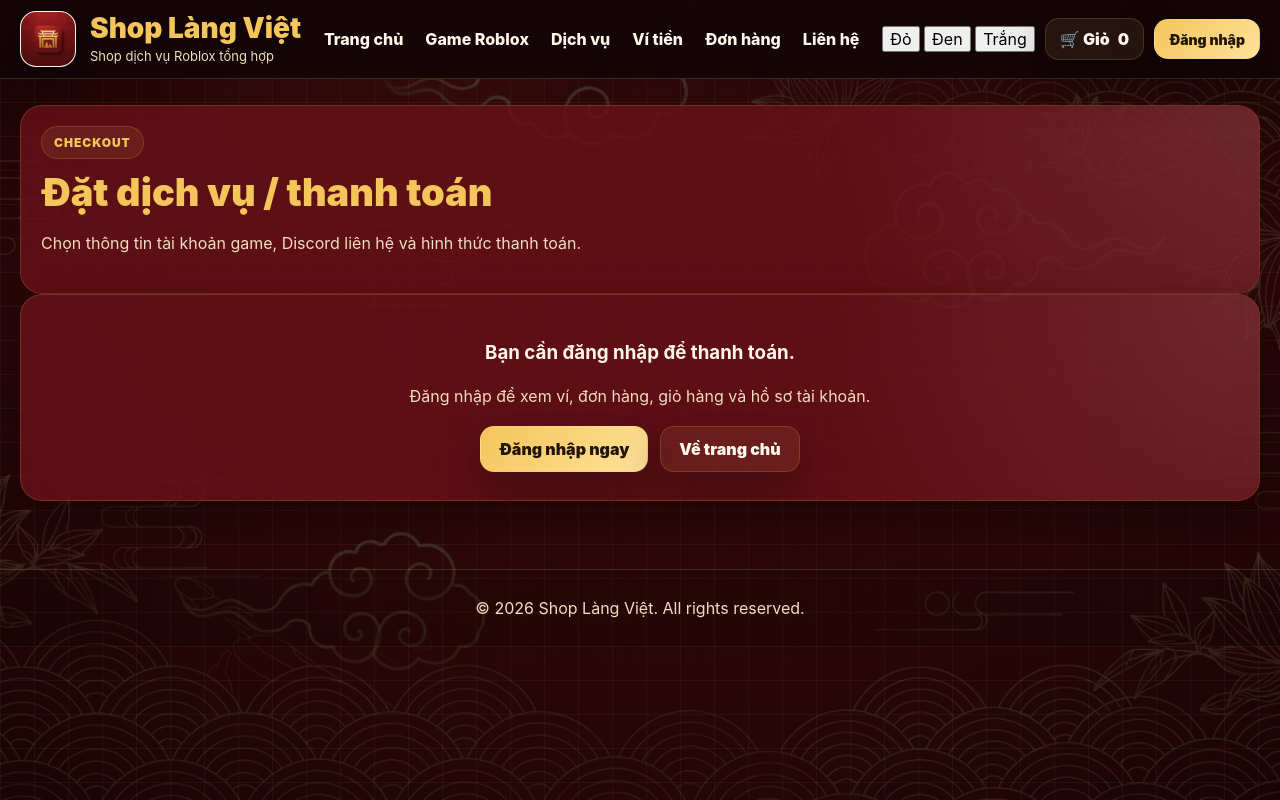
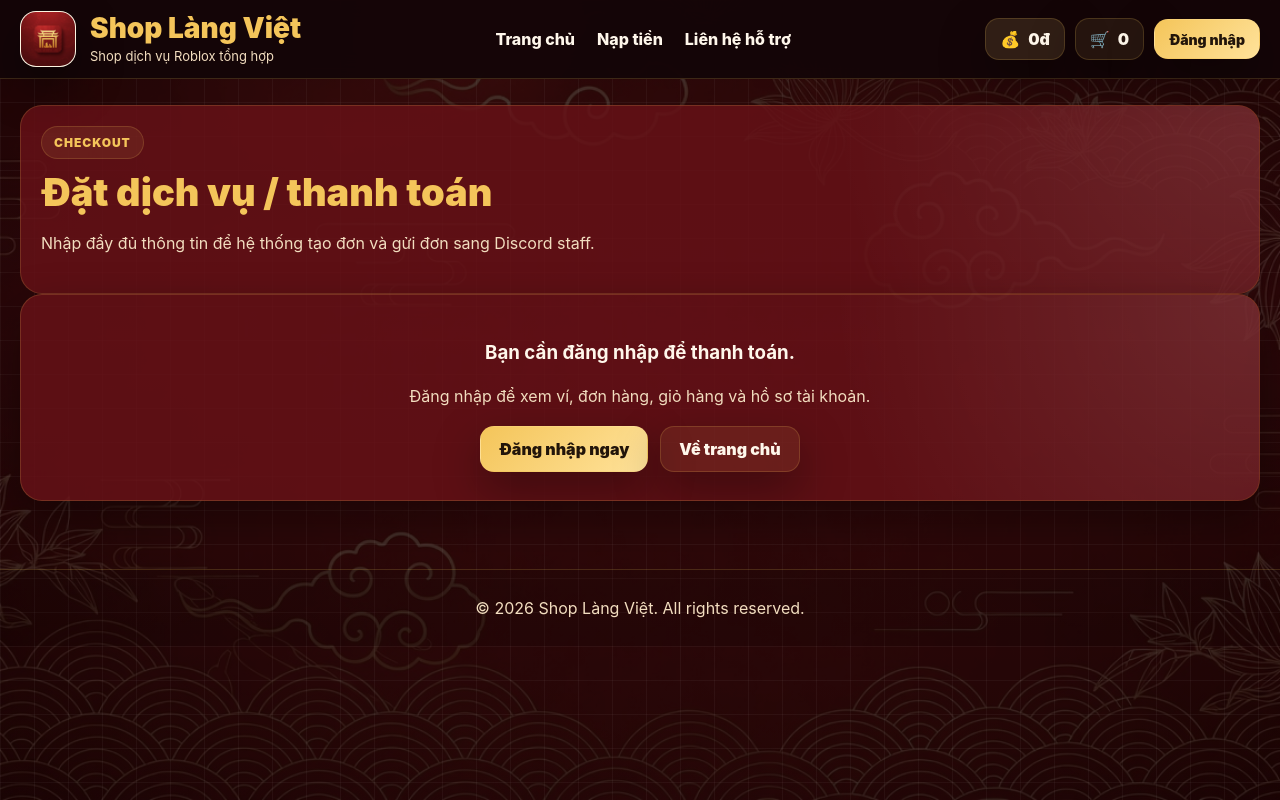
Before and after one commit to anhkhoi1511123/ShopLangViet, a plain HTML site: page checkout.html in a window 1280 px wide. Drawn offline with Linux system fonts and the light colour scheme.

Commit message:
Update checkout.html

```diff
--- a/checkout.html
+++ b/checkout.html
@@ -22,20 +22,15 @@
 
       <nav class="nav-links">
         <a href="index.html">Trang chủ</a>
-        <a href="games.html">Game Roblox</a>
-        <a href="services.html">Dịch vụ</a>
-        <a href="wallet.html">Ví tiền</a>
-        <a href="orders.html">Đơn hàng</a>
-        <a href="contact.html">Liên hệ</a>
+        <a href="wallet.html">Nạp tiền</a>
+        <a href="contact.html">Liên hệ hỗ trợ</a>
       </nav>
 
       <div class="top-actions">
-        <div class="theme-pills">
-          <button type="button" data-theme-btn="royal-red">Đỏ</button>
-          <button type="button" data-theme-btn="black">Đen</button>
-          <button type="button" data-theme-btn="light">Trắng</button>
-        </div>
-        <a class="icon-link" href="cart.html">🛒 Giỏ <span data-cart-count>0</span></a>
+        <a class="icon-link wallet-pill" href="wallet.html">
+          💰 <span data-wallet-balance>0đ</span>
+        </a>
+        <a class="icon-link" href="cart.html">🛒 <span data-cart-count>0</span></a>
         <div id="userArea"></div>
       </div>
     </div>
@@ -47,7 +42,7 @@
         <span class="kicker">Checkout</span>
         <h1 class="title-lg">Đặt dịch vụ / thanh toán</h1>
         <p class="text">
-          Chọn thông tin tài khoản game, Discord liên hệ và hình thức thanh toán.
+          Nhập đầy đủ thông tin để hệ thống tạo đơn và gửi đơn sang Discord staff.
         </p>
       </section>
 
```
